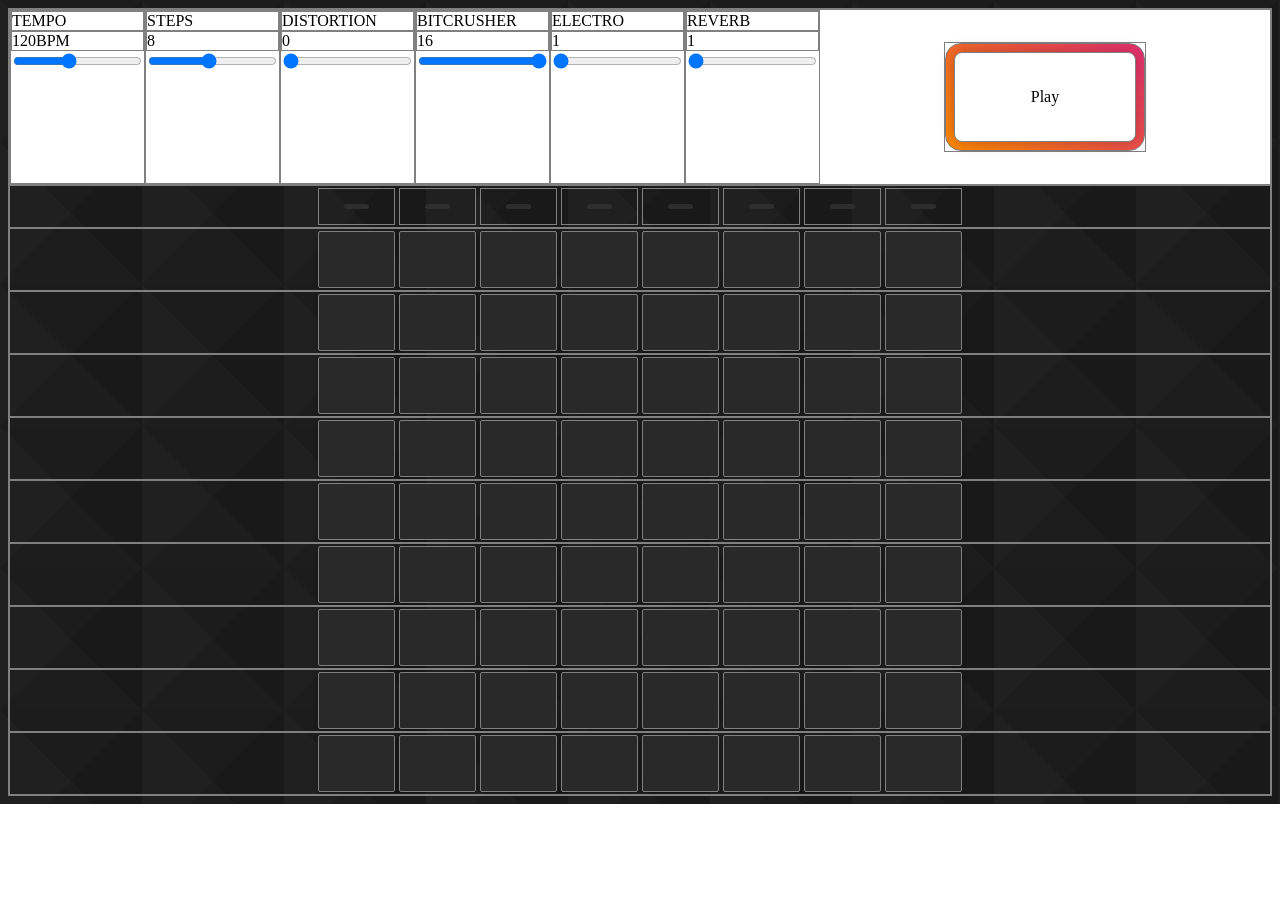
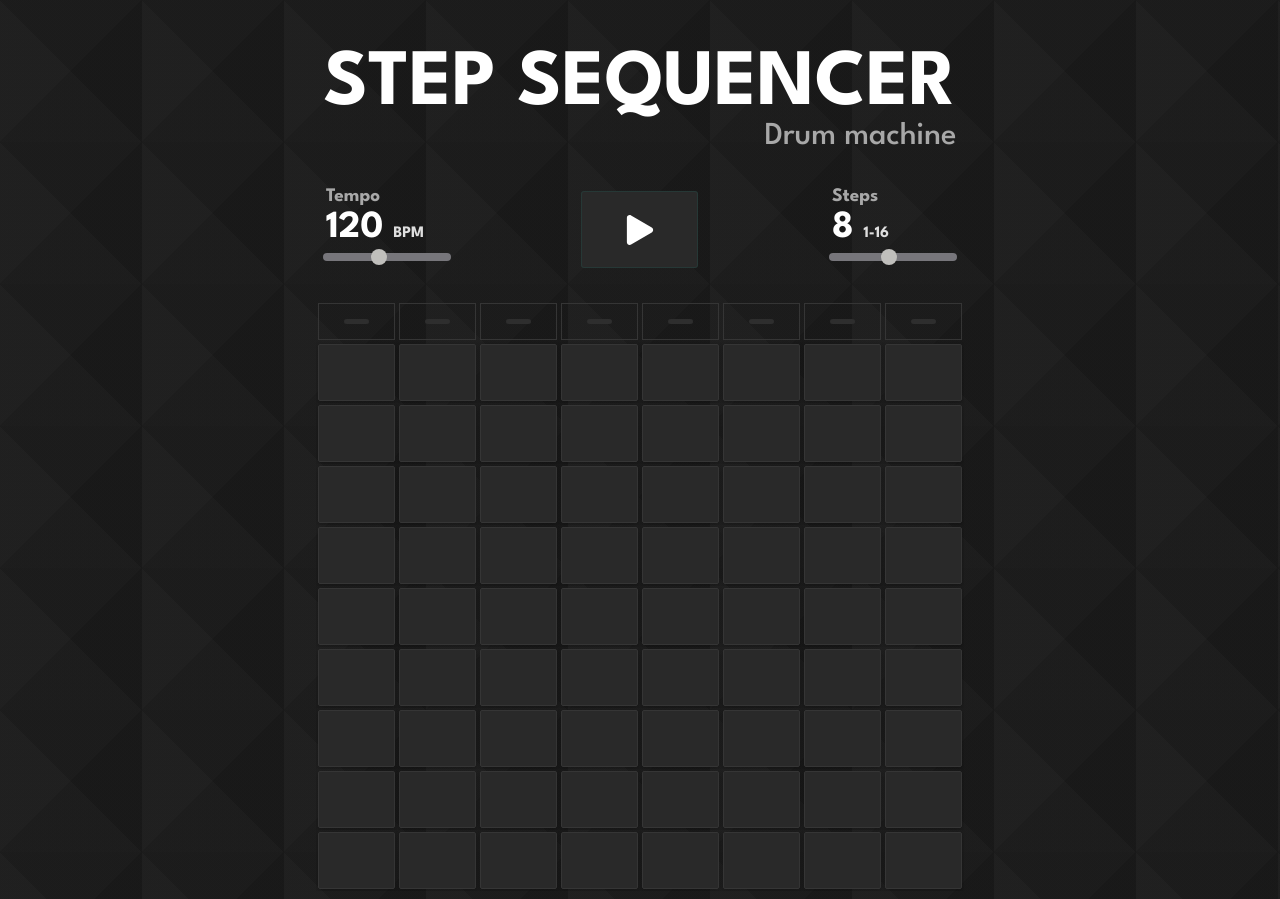
Before and after one commit to HashHazard/step-sequencer-js, a React (Create React App) app: page / in a window 1280 px wide. Before the commit the page ends 804 px from the top, so only its background shows below. Built offline with nearby package versions, Linux system fonts and the light colour scheme; no server answers.

Commit message:
Almost finished

```diff
--- a/package.json
+++ b/package.json
@@ -8,6 +8,7 @@
     "@testing-library/user-event": "^13.5.0",
     "react": "^18.2.0",
     "react-dom": "^18.2.0",
+    "react-icons": "^4.4.0",
     "react-scripts": "5.0.1",
     "tone": "^14.7.77",
     "web-vitals": "^2.1.4"
--- a/public/index.html
+++ b/public/index.html
@@ -1,14 +1,18 @@
 <!DOCTYPE html>
 <html lang="en">
+
 <head>
   <meta charset="utf-8" />
   <link rel="icon" href="%PUBLIC_URL%/favicon.ico" />
+  <!-- <link href='https://fonts.googleapis.com/css?family=Amatic+SC' rel='stylesheet' type='text/css'> -->
+  <link rel="preconnect" href="https://fonts.googleapis.com">
+  <link rel="preconnect" href="https://fonts.gstatic.com" crossorigin>
+  <link href="https://fonts.googleapis.com/css2?family=League+Spartan:wght@300;400;500;600;700&display=swap"
+    rel="stylesheet">
+
   <meta name="viewport" content="width=device-width, initial-scale=1" />
   <meta name="theme-color" content="#000000" />
-    <meta
-      name="description"
-      content="Web site created using create-react-app"
-    />
+  <meta name="description" content="Web site created using create-react-app" />
   <link rel="apple-touch-icon" href="%PUBLIC_URL%/logo192.png" />
   <!--
       manifest.json provides metadata used when your web app is installed on a
@@ -26,6 +30,7 @@
     -->
   <title>React App</title>
 </head>
+
 <body>
   <noscript>You need to enable JavaScript to run this app.</noscript>
   <div id="root"></div>
@@ -40,4 +45,5 @@
       To create a production bundle, use `npm run build` or `yarn build`.
     -->
 </body>
+
 </html>
--- /dev/null
+++ b/src/components/App/App.css
@@ -0,0 +1,23 @@
+.App {
+  display: flex;
+  flex-direction: column;
+  justify-content: center;
+  align-items: center;
+}
+
+.title{
+
+  font-family: 'League Spartan', sans-serif;
+  color: white;
+  font-weight: bold;
+  font-size: 5rem;
+  margin: 10px;
+  padding-top: 30px;
+  text-align: right;
+}
+.sub-title{
+  /* color: #02a394; */
+  color: #a8a8a8;
+  font-size: 2rem;
+  font-weight: 500;
+}
--- a/src/components/App/App.js
+++ b/src/components/App/App.js
@@ -1,6 +1,7 @@
-import { Fragment, useEffect, useState } from 'react';
+import { useState } from 'react';
 import GridGenerator from '../GridGenerator/GridGenerator';
 import ToolBar from '../ToolBar/ToolBar';
+import "./App.css"
 
 const App = () => {
   const [playing, setPlaying] = useState(false);
@@ -8,14 +9,13 @@ const App = () => {
   // States for sliders
   const [tempo, setTempo] = useState(120);
   const [numSteps, setNumSteps] = useState(8);
-  const [bitCrusherValue, setBitCrusherValue] = useState(16);
-  const [distortionValue, setDistortionValue] = useState(parseFloat('0'));
-  const [chebyValue, setChebyValue] = useState(1)
-  const [reverbValue, setReverbValue] = useState(1)
 
   // MAKE FUCKING CONTEXT PROVIDER
   return (
-    <Fragment>
+    <div className='App'>
+      <div className='title'>STEP SEQUENCER
+      <div className='sub-title'>Drum machine</div>
+      </div>
       <ToolBar
         playing={playing}
         setPlaying={setPlaying}
@@ -23,26 +23,14 @@ const App = () => {
         setTempo={setTempo}
         numSteps={numSteps}
         setNumSteps={setNumSteps}
-        distortionValue={distortionValue}
-        setDistortionValue={setDistortionValue}
-        bitCrusherValue={bitCrusherValue}
-        setBitCrusherValue={setBitCrusherValue}
-        chebyValue={chebyValue}
-        setChebyValue={setChebyValue}
-        reverbValue={reverbValue}
-        setReverbValue={setReverbValue}
       />
       <GridGenerator
         playing={playing}
         setPlaying={setPlaying}
         tempo={tempo}
         numSteps={numSteps}
-        distortionValue={distortionValue}
-        bitCrusherValue={bitCrusherValue}
-        chebyValue={chebyValue}
-        reverbValue={reverbValue}
       />
-    </Fragment>
+    </div>
   );
 };
 
--- a/src/components/GridGenerator/GridGenerator.css
+++ b/src/components/GridGenerator/GridGenerator.css
@@ -5,29 +5,11 @@
   overflow: auto;
 }
 
-.box {
-  box-shadow: 0 2.8px 2.2px rgba(0, 0, 0, 0.034),
-    0 6.7px 5.3px rgba(0, 0, 0, 0.048), 0 12.5px 10px rgba(0, 0, 0, 0.06),
-    0 22.3px 17.9px rgba(0, 0, 0, 0.072), 0 41.8px 33.4px rgba(0, 0, 0, 0.086),
-    0 100px 80px rgba(0, 0, 0, 0.12);
+.button {
 
-  min-height: 200px;
-  width: 50vw;
-  margin: 100px auto;
-  background: white;
-  border-radius: 5px;
-  transition: all 0.1s ease-in;
-}
-
-.button {
-  /* background-color: #fff; */
-  /* border: 1px solid #cacaca; */
-  /* color: #ff7a18; */
-  /* max-width: 50px; */
-  /* margin: 100px auto; */
   background: var(--button-off-color);
   border-radius: 2px;
-  /* box-shadow: 0 2px 5px rgba(0, 0, 0, 0.25); */
+  border: 1px solid var(--button-border-color);
   box-shadow: 0 2px 5px rgba(0, 0, 0, 0.25);
   cursor: pointer;
   padding: 15px 25px;
@@ -37,6 +19,7 @@
   margin: 2px;
   text-align: center;
   user-select: none;
+  transition: all 0.1s ease-in;
 }
 
 .button:hover {
@@ -46,12 +29,9 @@
 
 .button:active {
   box-shadow: inset 0 2px 5px rgba(0, 0, 0, 0.25);
-  /* box-shadow: inset 0 2px 5px rgba(0,255,255,0.25) */
 }
 
 .button-on {
-  /* background: #ff7a18; */
-  transform: scale(0.95);
   background: var(--secondary-color);
 }
 
@@ -64,81 +44,25 @@
 }
 
 .led-container {
-  /* background-color: #fff; */
-  /* border: 1px solid #cacaca; */
-  /* border-radius: 4px; */
-  /* box-shadow: 0 2px 5px rgba(0, 0, 0, 0.25); */
-  /* color: #ff7a18; */
-  /* cursor: pointer; */
   padding: 15px 25px;
   transition: all 0.1s ease-in;
-  /* height: 25px; */
   width: 25px;
   margin: 2px;
-  /* max-width: 50px; */
-  /* margin: 100px auto; */
   user-select: none;
+  border: 1px solid var(--button-border-color);
 }
 
 .led {
   border: 0;
   background-color: var(--led-off-color);
-  /* border: 1px solid #cacaca; */
   border-radius: 4px;
-  /* box-shadow: 0 0px 2px rgba(0, 0, 0, 0.25); */
-  /* color: #ff7a18; */
   cursor: pointer;
-  /* padding: 15px 25px; */
   transition: all 0.1s ease-in;
   height: 5px;
-  /* width: 200px; */
-  /* margin: 2px; */
-  /* max-width: 50px; */
-  /* margin: 100px auto; */
   user-select: none;
 }
 
 .led-on {
   background: var(--secondary-color);
   box-shadow: 0 0 16px 2px rgba(0, 255, 255, 0.7);
-  /* box-shadow: 0px 5px 10px 0px rgba(0,255,255,0.7);   */
-  /* box-shadow: 0px 1px 2px 0px rgba(0,255,255,0.7),
-            1px 2px 4px 0px rgba(0,255,255,0.7),
-            2px 4px 8px 0px rgba(0,255,255,0.7),
-            2px 4px 8px 0px rgba(0,255,255,0.7); */
-  /* background: #f57c00; */
-  /* box-shadow: 0 0px 20px rgba(255, 136, 0, 0.8); */
 }
-
-/*
-body {
-  height: 100vh;
-  width: 100%;
-  background: #2c2c2c;
-  display: flex;
-  justify-content: center;
-  align-items: center;
-}
-div {
-  height: 150px;
-  width: 150px;
-  background: #2c2c2c;
-  border-radius: 15px;
-  margin: 20px;
-  transition: all ease 0.2s;
-  border: 1px solid #333;
-} */
-.box1 {
-  box-shadow: 0px 5px 10px 0px rgba(0, 255, 255, 0.7);
-}
-.box2 {
-  box-shadow: inset 0px 5px 10px 0px rgba(0, 255, 255, 0.7);
-}
-.box1:hover {
-  transform: translateY(-5px);
-  box-shadow: 0px 10px 20px 2px rgba(0, 255, 255, 0.7);
-}
-.box2:hover {
-  transform: translateY(5px);
-  box-shadow: inset 0px 10px 20px 2px rgba(0, 255, 255, 0.7);
-}
--- a/src/components/GridGenerator/GridGenerator.js
+++ b/src/components/GridGenerator/GridGenerator.js
@@ -1,24 +1,10 @@
 import { Fragment, useEffect, useRef, useState } from 'react';
-import { Synth, MembraneSynth } from 'tone';
 
 import { kit } from './LoadSound';
-
-// import {
-//   boom,
-//   clap,
-//   hihat,
-//   kick,
-//   openhat,
-//   ride,
-//   snare,
-//   tink,
-//   tom,
-// } from './LoadSound';
-
 import './GridGenerator.css';
 import Row from './Row';
 
-const LED = ({ cell }) => {
+const LED = ({ cell, playing }) => {
   const on = cell ? 'led led-on' : 'led';
   return (
     <div className="led-container">
@@ -27,11 +13,11 @@ const LED = ({ cell }) => {
   );
 };
 
-const LEDstrip = ({ cellActive }) => {
+const LEDstrip = ({ cellActive, playing }) => {
   return (
     <div className="row-container">
       {cellActive.map((cell, cellIndex) => {
-        return <LED key={cellIndex} cell={cell} />;
+        return <LED key={cellIndex} cell={cell} playing={playing}/>;
       })}
     </div>
   );
@@ -53,7 +39,7 @@ const GridGenerator = ({
   // Counter index variable
   const activeCellIndex = useRef(0);
 
-  const [drumkit, setDrumkit] = useState(
+  const [drumkit, _] = useState(
     Array.from({ length: 9 }, () => false)
   );
 
@@ -84,21 +70,14 @@ const GridGenerator = ({
     return () => clearInterval(interval.current);
   }, [playing === true, tempo]);
 
-  // Tone js synth initialization
-  const synth = useRef(null);
-  useEffect(() => {
-    synth.current = new Synth().toDestination();
-  }, []);
-
   return (
     <Fragment>
-      <LEDstrip cellActive={cellActive} />
+      <LEDstrip cellActive={cellActive} playing={playing} />
       {drumkit.map((drum, drumIndex) => {
         return (
           <Row
             key={drumIndex}
             cellActive={cellActive}
-            synth={synth.current}
             numSteps={numSteps}
             instrument={kit[drumIndex]}
             distortionValue={distortionValue}
@@ -108,8 +87,6 @@ const GridGenerator = ({
           />
         );
       })}
-      {/* <Row cellActive={cellActive} synth={synth.current} numSteps={numSteps} />
-      <Row cellActive={cellActive} synth={synth.current} numSteps={numSteps} /> */}
     </Fragment>
   );
 };
--- a/src/components/ToolBar/InputSlider.js
+++ b/src/components/ToolBar/InputSlider.js
@@ -1,4 +1,6 @@
 import { useState } from 'react';
+
+import "./ToolBar.css"
 
 const InputSlider = ({
   title,
@@ -13,10 +15,10 @@ const InputSlider = ({
     setTempValue(e.target.value)
   }
   return (
-    <div>
-      <div>{title}</div>
-      <div>{tempValue}
-      {secondaryValue && <span>{secondaryValue}</span>}
+    <div className='input-slide-container'>
+      <div className='input-title'>{title}</div>
+      <div className='input-value'>{tempValue}
+      {secondaryValue && <span className='input-value-secondary'>{secondaryValue}</span>}
       </div>
       <input
         type="range"
--- a/src/components/ToolBar/ToolBar.css
+++ b/src/components/ToolBar/ToolBar.css
@@ -1,7 +1,34 @@
 .tool-container {
   display: flex;
   flex-direction: row;
-  background: white;
+  height: 100px;
+  justify-content: space-around;
+  margin-bottom: 20px;
+  margin-top: 20px;
+  width: 60%;
+}
+
+.play-button {
+  background: var(--button-off-color);
+  border-radius: 3px;
+  border: 1px solid #03dac515;
+  cursor: pointer;
+  padding: 15px 25px;
+  transition: all 0.1s ease-in;
+  height: 45px;
+  width: 65px;
+  margin: 10px;
+  display: flex;
+  justify-content: center;
+  align-items: center;
+  text-align: center;
+  user-select: none;
+  transition: all 0.1s ease-in;
+}
+
+
+.play-button-select {
+  border: 1px solid var(--secondary-color);
 }
 
 .card {
@@ -9,74 +36,87 @@
   width: 200px;
 }
 
-.gradient-border {
-  background-image: linear-gradient(45deg, #ff8a00, #e52e71);
-  border-radius: 16px;
-  padding: 8px;
+/* FONT STYLING */
+.input-slide-container {
+  font-family: 'League Spartan', sans-serif;
+  font-weight: bold;
+  color: white;
+  margin: 2px;
+}
+.input-title {
+  font-size: 1.2rem;
+  font-weight: bold;
+  color: #a8a8a8;
+  margin: 5px;
 }
 
-.content-wrapper {
-  background: #fff;
-  border-radius: 8px;
-  box-shadow: 0 0 15px rgba(0, 0, 0, 0.25);
-  padding: 35px;
-  text-align: center;
-  transition: all 0.1s ease-in;
-  cursor: pointer;
-  user-select: none;
-}
-.content-wrapper:hover {
-  color: #ff7a18;
-  box-shadow: none;
-}
-.content-wrapper:active {
-  /* box-shadow: inset 0 2px 5px rgba(0, 0, 0, 0.25); */
-  box-shadow: inset 0 4px 5px rgba(0, 0, 0, 0.25);
+.input-value {
+  font-size: 2.4rem;
+  font-weight: bolder;
+  color: white;
+  margin: 5px;
 }
 
-input[type='number'] {
-  padding: 10px;
-  border: 1px solid #ff7a18;
-  padding: 10px;
-  border-radius: 10px;
-  box-shadow: 0 0 15px 4px rgba(0, 0, 0, 0.06);
-  width: 100px;
-  height: 20px;
+.input-value-secondary {
   margin-left: 10px;
-  margin-right: 10px;
+  font-size: 1rem;
+  color: #dedede;
 }
 
-label {
-  padding: 10px;
-  /* background: #e52e71; */
-  /* width: 100px; */
-  /* color: white; */
-  background: white;
-  border: 0;
-  border-radius: 10px;
-  box-shadow: 0 0 15px 4px rgba(0, 0, 0, 0.06);
-  height: 20px;
-  /* padding-bottom: 100px; */
-  margin-right: 40px;
+/*********** Baseline, reset styles ***********/
+input[type='range'] {
+  -webkit-appearance: none;
+  appearance: none;
+  background: transparent;
+  cursor: pointer;
+  width: 8rem;
 }
 
-/*
+/* Removes default focus */
+input[type='range']:focus {
+  outline: none;
+}
+
+/******** Chrome, Safari, Opera and Edge Chromium styles ********/
+/* slider track */
+input[type='range']::-webkit-slider-runnable-track {
+  background-color: #77767b;
+  border-radius: 1rem;
+  height: 0.5rem;
+}
+
+/* slider thumb */
 input[type='range']::-webkit-slider-thumb {
-	-webkit-appearance: none;
-	height: 20px;
-	width: 20px;
-	border-radius: 50%;
-	background: #d46a6a;
-	cursor: pointer;
-	box-shadow: 0 0 2px 0 #555;
-} */
+  -webkit-appearance: none; /* Override default look */
+  appearance: none;
+  margin-top: -4px; /* Centers thumb on the track */
+  background-color: #c0bfbc;
+  border-radius: 1rem;
+  height: 1rem;
+  width: 1rem;
+}
 
+input[type='range']:focus::-webkit-slider-thumb {
+  background-color: white;
+}
 
-/* Arrow */
-.element {
-  width: 0;
-  height: 0;
-  border-style: solid;
-  border-width: 17.5px 0 17.5px 30px;
-  border-color: transparent transparent transparent #03dac6;
+/*********** Firefox styles ***********/
+/* slider track */
+input[type='range']::-moz-range-track {
+  background-color: #77767b;
+  border-radius: 1rem;
+  height: 0.5rem;
 }
+
+/* slider thumb */
+input[type='range']::-moz-range-thumb {
+  background-color: #c0bfbc;
+  border: none; /*Removes extra border that FF applies*/
+  border-radius: 1rem;
+  height: 1rem;
+  width: 1rem;
+}
+
+input[type='range']:focus::-moz-range-thumb {
+  background-color: white;
+}
--- a/src/components/ToolBar/ToolBar.js
+++ b/src/components/ToolBar/ToolBar.js
@@ -1,4 +1,6 @@
-import { Fragment, useState } from 'react';
+import { IconContext } from 'react-icons';
+import { FaPlay, FaPause } from 'react-icons/fa';
+
 import InputSlider from './InputSlider';
 import './ToolBar.css';
 
@@ -7,11 +9,20 @@ const Play = ({ playing, setPlaying }) => {
     setPlaying(!playing);
   };
   return (
-    <div className="card">
-      <div className="gradient-border">
-        <div className="content-wrapper" onClick={onPlayClick}>
-          {playing ? 'Pause' : 'Play'}
-        </div>
+    <div className="a">
+      <div
+        className={`play-button ${playing ? 'play-button-select' : ''}`}
+        onClick={onPlayClick}
+      >
+        <IconContext.Provider
+          value={{
+            color: 'white',
+            className: 'play',
+            size: 30,
+          }}
+        >
+          {!playing ? <FaPlay /> : <FaPause />}
+        </IconContext.Provider>
       </div>
     </div>
   );
@@ -24,14 +35,6 @@ const ToolBar = ({
   setNumSteps,
   tempo,
   setTempo,
-  distortionValue,
-  setDistortionValue,
-  bitCrusherValue,
-  setBitCrusherValue,
-  chebyValue,
-  setChebyValue,
-  reverbValue,
-  setReverbValue,
 }) => {
   const onInputChange =
     (setState, isInt = true) =>
@@ -45,50 +48,20 @@ const ToolBar = ({
   return (
     <div className="tool-container">
       <InputSlider
-        title="TEMPO"
+        title="Tempo"
         defaultValue={tempo}
         secondaryValue="BPM"
         range={[60, 200]}
         onInputChange={onInputChange(setTempo)}
       />
+      <Play playing={playing} setPlaying={setPlaying} />
       <InputSlider
-        title="STEPS"
+        title="Steps"
         defaultValue={numSteps}
+        secondaryValue="1-16"
         range={[1, 16]}
         onInputChange={onInputChange(setNumSteps)}
       />
-      <InputSlider
-        title="DISTORTION"
-        defaultValue={distortionValue}
-        range={[0, 1]}
-        onInputChange={onInputChange(setDistortionValue, false)}
-        step={0.1}
-      />
-      <InputSlider
-        title="BITCRUSHER"
-        defaultValue={bitCrusherValue}
-        range={[1, 16]}
-        onInputChange={onInputChange(setBitCrusherValue)}
-      />
-      <InputSlider
-        title="ELECTRO"
-        defaultValue={chebyValue}
-        range={[1, 100]}
-        onInputChange={onInputChange(setChebyValue)}
-      />
-      <InputSlider
-        title="REVERB"
-        defaultValue={reverbValue}
-        range={[1, 10]}
-        onInputChange={onInputChange(setReverbValue)}
-      />
-      <Play playing={playing} setPlaying={setPlaying} />
-      {/*<Tempo tempo={tempo} setTempo={setTempo} />
-      <StepSize
-        numSteps={numSteps}
-        setNumSteps={setNumSteps}
-        setPlaying={setPlaying}
-      /> */}
     </div>
   );
 };
--- a/src/index.css
+++ b/src/index.css
@@ -1,35 +1,15 @@
-/* body {
-  margin: 0;
-  font-family: -apple-system, BlinkMacSystemFont, 'Segoe UI', 'Roboto', 'Oxygen',
-    'Ubuntu', 'Cantarell', 'Fira Sans', 'Droid Sans', 'Helvetica Neue',
-    sans-serif;
-  -webkit-font-smoothing: antialiased;
-  -moz-osx-font-smoothing: grayscale;
-}
-
-code {
-  font-family: source-code-pro, Menlo, Monaco, Consolas, 'Courier New',
-    monospace;
-} */
-
-/*
-#dff0d8 = success
-#d9edf7 = info
-#fcf8e3 = warning
-#f2dede = danger
-*/
-
 #root {
   --background-color: #212121;
   --primary-color: #c38fff;
   --secondary-color: #03dac6;
+  --secondary-ascent: #02564E;
 
 
-  /* --button-off-color: #373737; */
   --button-off-color: #292929;
   --button-highlight-color: #313131;
 
-  /* --led-off-color: #404040; */
+  --button-border-color: #353535;
+
   --led-off-color: #2e2e2e;
 
   --success-color: #dff0d8;
@@ -38,27 +18,7 @@ code {
   --danger-color: #f2dede;
 }
 
-div {
-  /* margin: 2px; */
-  /* padding: 2px; */
-  border: 1px solid gray;
-  /* border-radius: 0.5rem;  */
+body {
+  /* PATTERN BACKGROUND */
+  background-image: linear-gradient(45deg, rgba(187, 187, 187,0.04) 0%, rgba(187, 187, 187,0.04) 50%,rgba(86, 86, 86,0.04) 50%, rgba(86, 86, 86,0.04) 100%),linear-gradient(135deg, rgba(166, 166, 166,0.04) 0%, rgba(166, 166, 166,0.04) 50%,rgba(92, 92, 92,0.04) 50%, rgba(92, 92, 92,0.04) 100%),linear-gradient(90deg, rgb(20,20,20),rgb(20,20,20)); background-size: 142px 142px;
 }
-
-body {
-  /* background: #212121; */
-
-
-  /* PATTERN BACKGROUND */
-  /* 1 */
-  background-image: linear-gradient(45deg, rgba(187, 187, 187,0.04) 0%, rgba(187, 187, 187,0.04) 50%,rgba(86, 86, 86,0.04) 50%, rgba(86, 86, 86,0.04) 100%),linear-gradient(135deg, rgba(166, 166, 166,0.04) 0%, rgba(166, 166, 166,0.04) 50%,rgba(92, 92, 92,0.04) 50%, rgba(92, 92, 92,0.04) 100%),linear-gradient(90deg, rgb(20,20,20),rgb(20,20,20)); background-size: 142px 142px;
-
-
-  /* background-color: #d9afd9; */
-  /* background-image: linear-gradient(0deg, #d9afd9 0%, #97d9e1 100%); */
-  /* background-image: linear-gradient( 174.2deg,  rgba(255,244,228,1) 7.1%, rgba(240,246,238,1) 67.4% ); */
-  /* background-image: radial-gradient( circle farthest-corner at 1.3% 2.8%,  rgba(239,249,249,1) 0%, rgba(182,199,226,1) 100.2% );   */
-  /* background: #eef2f7; */
-  /* background: #f0d0fd; */
-  /* background: rgba(0,0,0,.9); */
-}
```
Also changed, not shown: src/components/GridGenerator/Row.js (+3 -54 lines), 2 other files (tests, documents, lock files or other folders). Lines whose indentation alone changed are shown as unchanged.
